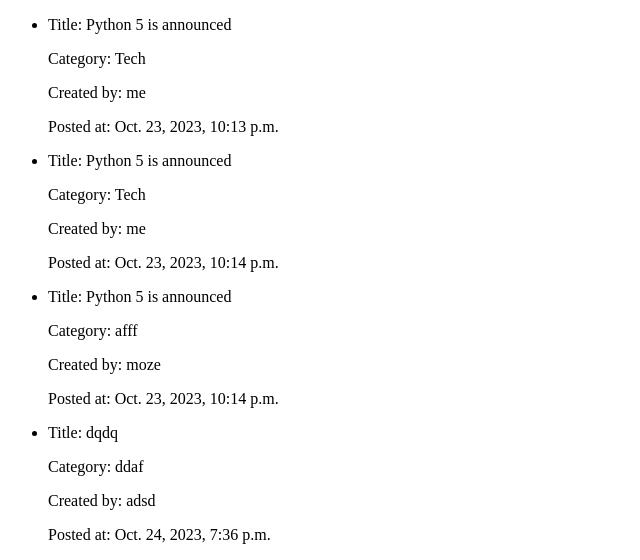
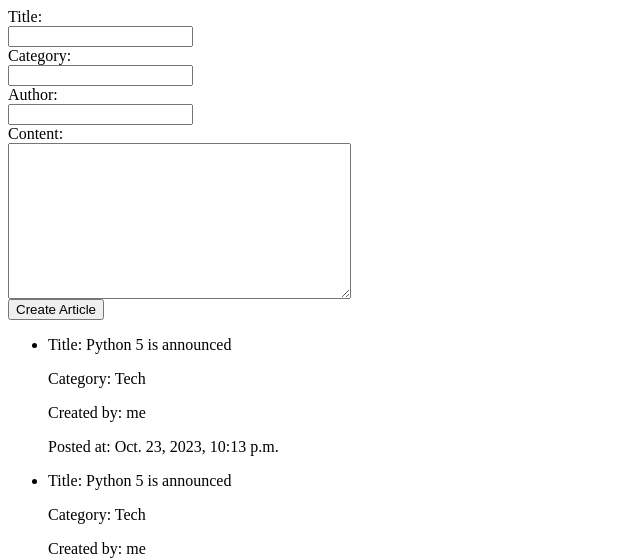
Before and after one commit to mnowak-devops/UdemyPythonMasterclass, a Django app: page /blog/articles in a window 1280 px wide. Shown: the top 560 px of the page, without its empty margins (0-640 px from the left). Run offline with Django 4.2, Linux system fonts and the light colour scheme; data comes from the database, SQL or seed files in the repository; both versions use the stored data as it was after the commit.

Commit message:
Add forms to aplication.

```diff
--- /dev/null
+++ b/Web_Project/django_blog/blog/forms.py
@@ -0,0 +1,7 @@
+from django.forms import ModelForm
+from .models import ArticleModel
+
+class ArticleForm(ModelForm):
+    class Meta:
+        model = ArticleModel
+        fields = ["title", "category", "author", "content"]
--- a/Web_Project/django_blog/blog/templates/articles.html
+++ b/Web_Project/django_blog/blog/templates/articles.html
@@ -3,8 +3,17 @@
 <head>
    <meta charset="UTF-8">
    <title>Blog articles(not fake)</title>
+    <style>
+        input {display: block;}
+        textarea {display: block;}
+    </style>
 </head>
 <body>
+<form action=" " method="post">
+    {% csrf_token %}
+    {{ form }}
+    <input type="submit" value="Create Article">
+</form>
 <ul>
    {% for article in articles %}
    <li>
--- a/Web_Project/django_blog/blog/views.py
+++ b/Web_Project/django_blog/blog/views.py
@@ -2,10 +2,10 @@
 from django.shortcuts import render
 from django.http import response, HttpResponse
 from django.views import View
-from django.shortcuts import render
-
+from django.shortcuts import render, redirect
+from django.utils import timezone
 from .models import ArticleModel
-
+from .forms import ArticleForm
 
 # Create your views here.
 class Home(View):
@@ -19,4 +19,11 @@
     def get(self, request):
         articles = ArticleModel.objects.all()
 
-        return render(request, "articles.html",{"articles":articles})
+        return render(request, "articles.html", {"articles": articles, "form": ArticleForm()})
+
+    def post(self, request):
+        form = ArticleForm(request.POST)
+        form.instance.created_at = datetime.now(tz=timezone.utc)
+        form.save()
+
+        return redirect("/blog/articles")
```
Also changed, not shown: Web_Project/django_blog/db.sqlite3.
